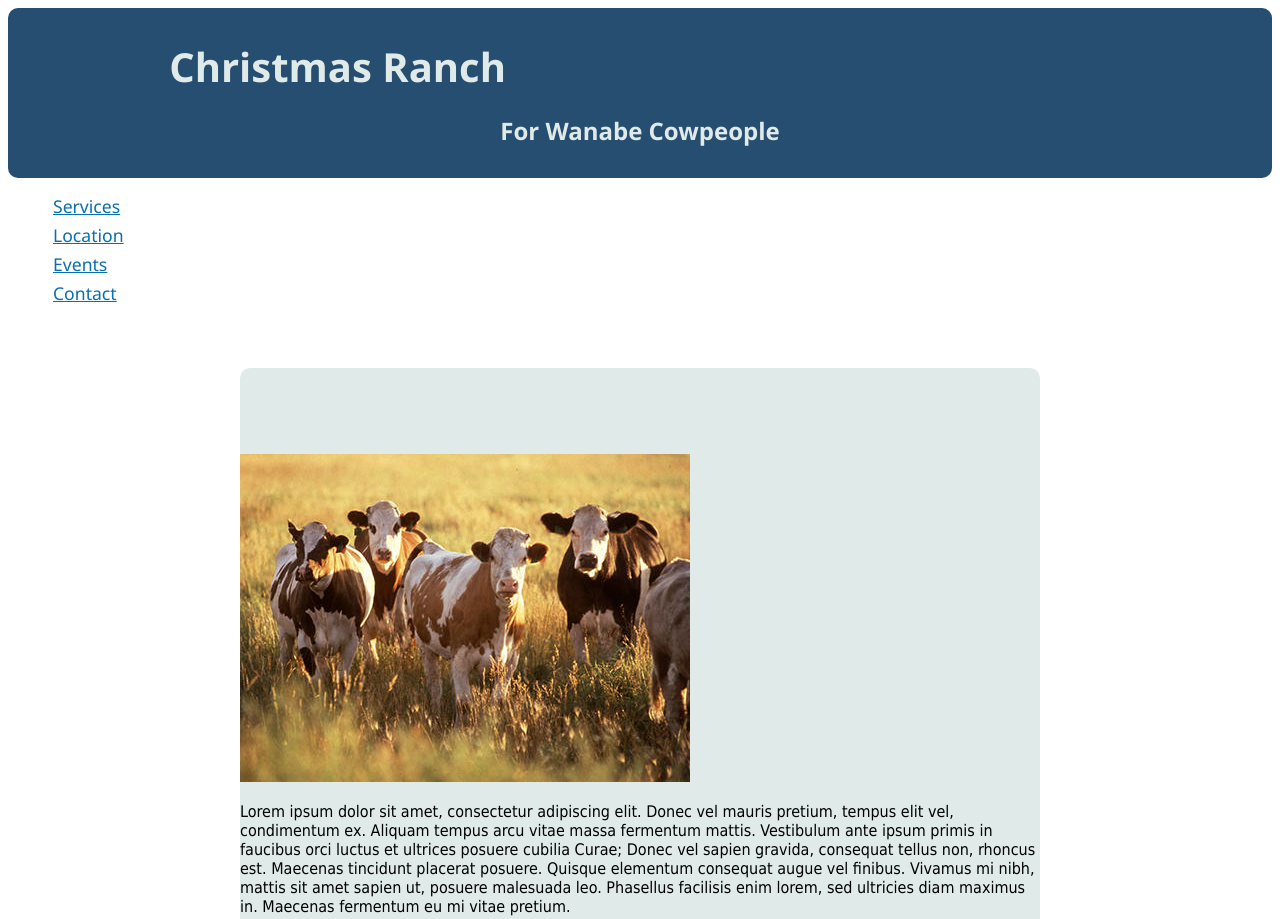
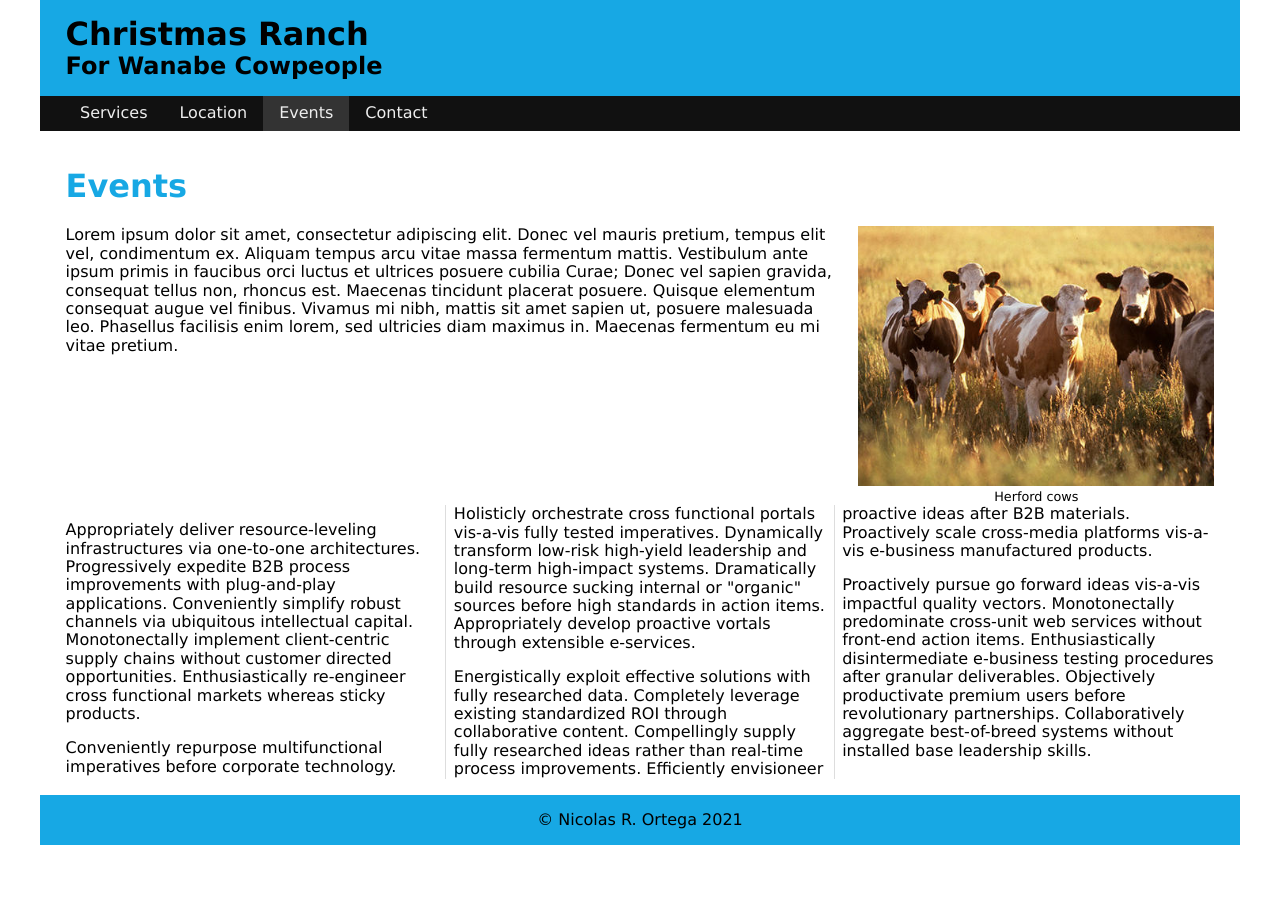
Before and after one commit to rufuuso1/rufuuso1.github.io, a plain HTML site: page ranch/index.html in a window 1280 px wide. Shown: the top 919 px of the page. After the commit the page ends 845 px from the top, so only its background shows below. Drawn offline with Linux system fonts and the light colour scheme; files that its build step writes are made by us from their sources.

Commit message:
ranch finished

```diff
--- a/ranch/css/large.css
+++ b/ranch/css/large.css
@@ -0,0 +1,15 @@
+@media only screen and (min-width: 1028px) {
+    nav, header, footer, main{
+        max-width: 75rem;
+        margin: auto;
+    }
+    nav ul{padding-left: 2%;}
+    nav li{ width: auto;}
+    nav a {padding: .5rem 1rem;}
+
+    main figure {width: 31%;}
+    div.news{
+        column-count: 3;
+        }
+
+}
--- a/ranch/css/medium.css
+++ b/ranch/css/medium.css
@@ -0,0 +1,16 @@
+@media only screen and (min-width: 560px) {
+
+    nav li{float: left; width: 25%;}
+    main figure {
+        float:right;
+        width: 50%;
+        margin-left: 2%;
+
+    }
+    div.news{
+        clear: both;
+        column-count: 2;
+        column-rule: 1px solid #ddd;
+    }
+
+}
--- a/ranch/css/small.css
+++ b/ranch/css/small.css
@@ -0,0 +1,56 @@
+*{ -moz-box-sizing: border-box;
+    -webkit-box-sizing: border-box; box-sizing: border-box;
+}
+
+/*body rules here*/
+body{
+    font-family: Verdana;
+    font-size: 16px;
+
+}
+header{
+    background-color: #17a8e4;
+    padding: 1rem 2%;
+}
+header h1{
+    margin: 0;
+}
+header h2{
+    margin: 0;
+}
+
+/*nav rules*/
+nav{background-color: #111;}
+nav ul{ margin: 0; padding: 0;}
+nav li{list-style: none;}
+nav li.active{background-color: #333;}
+nav a {
+    display: block;
+    padding: .8rem 0;
+    color: #eee;
+    text-align: center;
+    text-decoration: none;
+}
+nav a:hover{background-color: #444;}
+
+main{
+    padding: 1rem 2%;
+    display: block;
+}
+main h1{
+    color: #17a8e4;
+}
+
+main figure img{width: 100%;}
+main figure{
+    width: 100%;
+    margin: 0;
+}
+main figcaption{text-align: center; font-size: .8rem;}
+footer{
+    text-align: center;
+    padding: 1rem 2%;
+    background-color: #17a8e4;
+}
+
+.clearfix::after{content: "";display: table;clear: both;}
--- a/ranch/index.html
+++ b/ranch/index.html
@@ -4,12 +4,16 @@
 <meta charset="utf-8">
 <meta name="description" content="Fill Me In">
 <meta name="author" content="John Doe">
+
 <title>Events: Christmas Ranch</title>
 
-
+<meta name="viewport" content="width=device-width, initial-scale=1, maximum-scale=1">
 
 <!-- STYLE SHEETS -->
-<link href="css/styles.css" rel="stylesheet">
+<link rel="stylesheet" href="css/normalize.css">
+<link rel="stylesheet" href="css/small.css">
+<link rel="stylesheet" href="css/medium.css">
+<link rel="stylesheet" href="css/large.css">
 
 </head>
 
@@ -20,11 +24,11 @@
   <h2>For Wanabe Cowpeople</h2>
 </header>
 
-<nav>
+<nav class="clearfix">
 <ul>
   <li><a href="index.html">Services</a></li>
   <li><a href="#">Location</a></li>
-  <li><a href="#">Events</a></li>
+  <li class= "active"><a  href="#">Events</a></li>
   <li><a href="#">Contact</a></li>
 </ul>
 </nav>
@@ -32,11 +36,13 @@
 <main>
 
     <h1>Events</h1>
-
-    <img src="images/cows.jpg" alt="Herford Cows">
+    <figure>
+      <img src="images/cows.jpg" alt="Herford Cows">
+      <figcaption> Herford cows</figcaption>
+    </figure>
     <p>Lorem ipsum dolor sit amet, consectetur adipiscing elit. Donec vel mauris pretium, tempus elit vel, condimentum ex. Aliquam tempus arcu vitae massa fermentum mattis. Vestibulum ante ipsum primis in faucibus orci luctus et ultrices posuere cubilia Curae; Donec vel sapien gravida, consequat tellus non, rhoncus est. Maecenas tincidunt placerat posuere. Quisque elementum consequat augue vel finibus. Vivamus mi nibh, mattis sit amet sapien ut, posuere malesuada leo. Phasellus facilisis enim lorem, sed ultricies diam maximus in. Maecenas fermentum eu mi vitae pretium.</p>
 
-    <div>
+    <div class="news">
     <p>Appropriately deliver resource-leveling infrastructures via one-to-one architectures. Progressively expedite B2B process improvements with plug-and-play applications. Conveniently simplify robust channels via ubiquitous intellectual capital. Monotonectally implement client-centric supply chains without customer directed opportunities. Enthusiastically re-engineer cross functional markets whereas sticky products.</p>
 
     <p>Conveniently repurpose multifunctional imperatives before corporate technology. Holisticly orchestrate cross functional portals vis-a-vis fully tested imperatives. Dynamically transform low-risk high-yield leadership and long-term high-impact systems. Dramatically build resource sucking internal or "organic" sources before high standards in action items. Appropriately develop proactive vortals through extensible e-services.</p>
@@ -50,7 +56,7 @@
 </main>
 
 <footer>
-&copy; Paul Cheney 2018
+&copy; Nicolas R. Ortega 2021
 </footer>
 </body>
 </html>
```
Also changed, not shown: index.html (+1 -1 lines).
